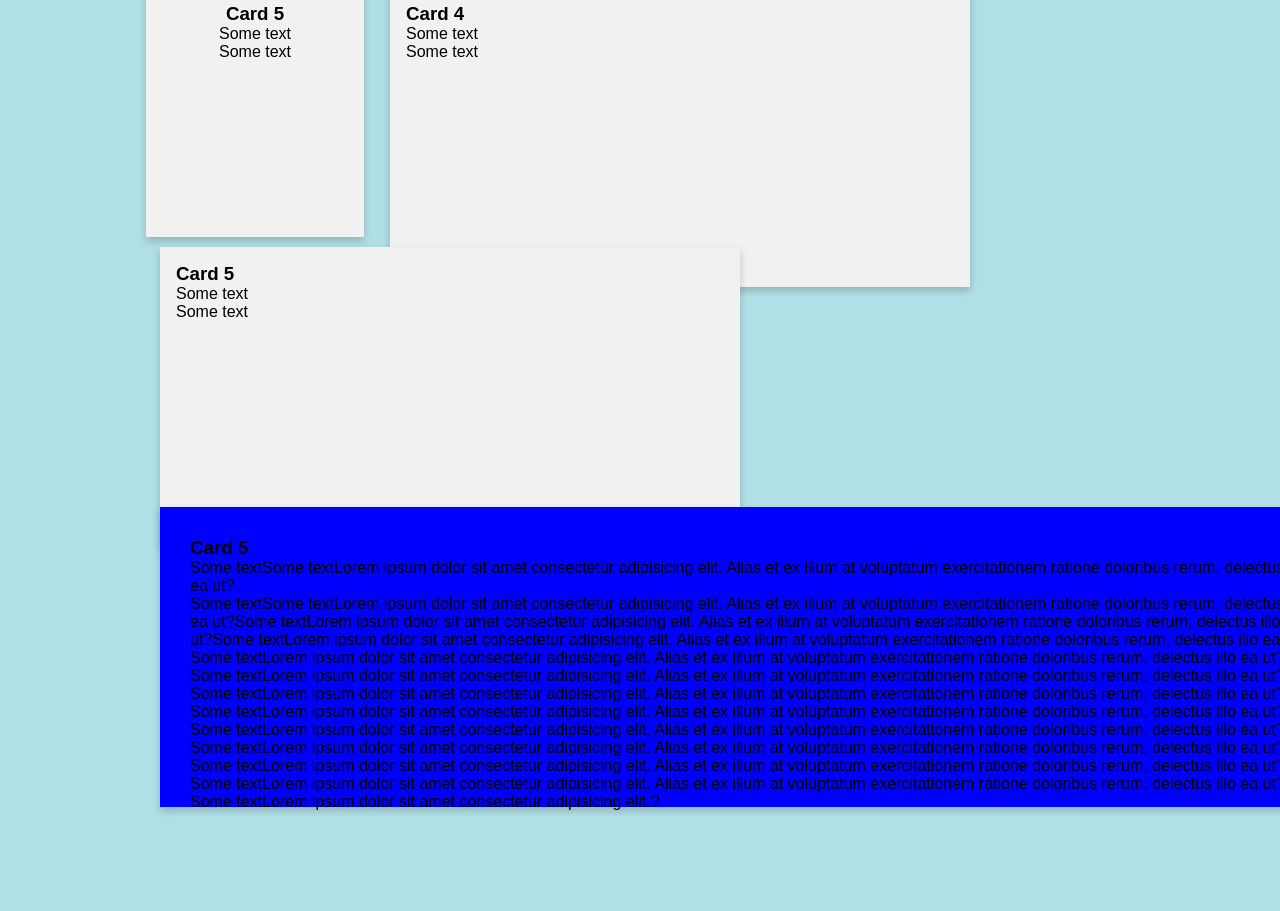
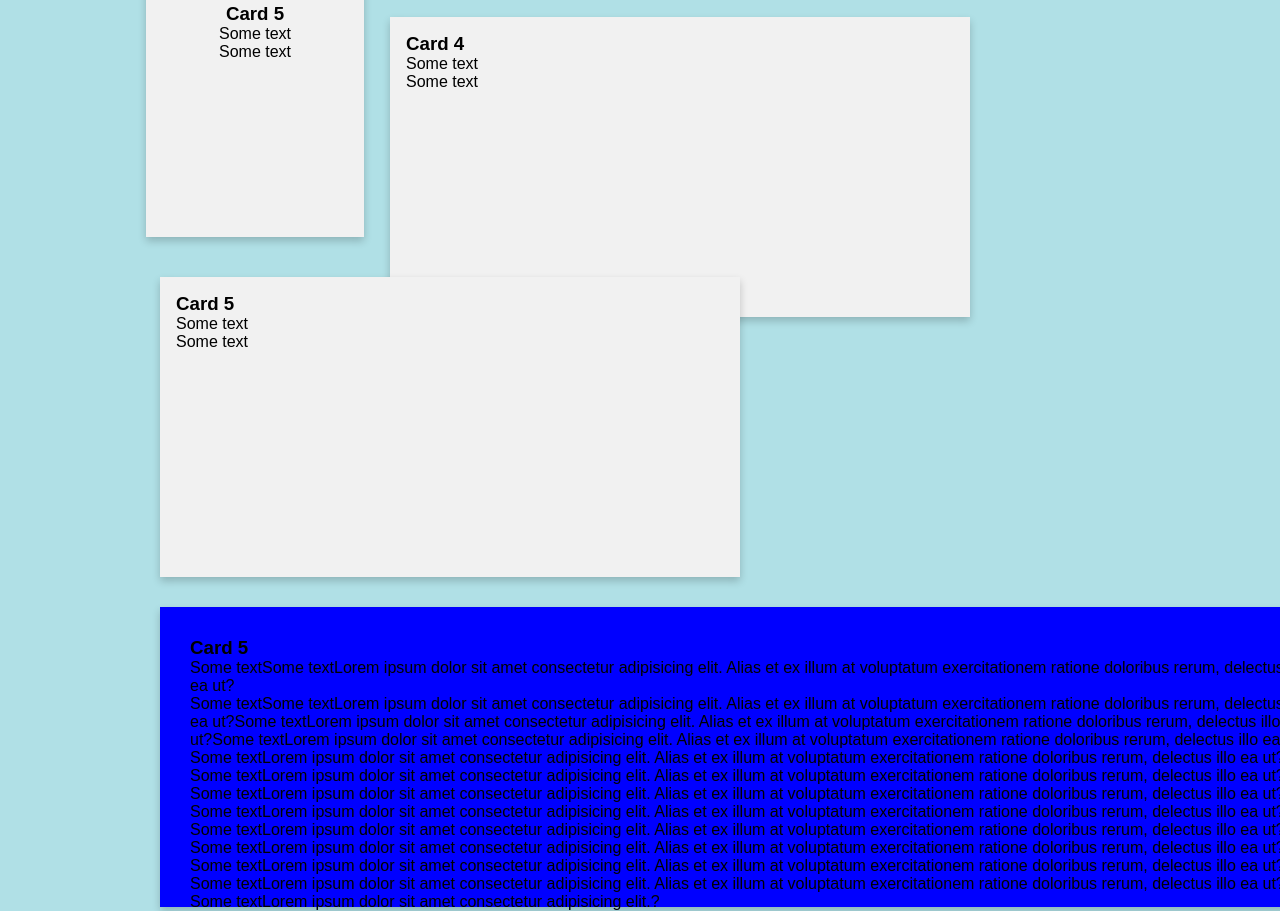
Before and after one commit to giegielee/teamdevalappars, a plain HTML site: page careerplan.html in a window 1280 px wide. Shown: the part 528-1439 px from the top of the page. Drawn offline with Linux system fonts and the light colour scheme.

Commit message:
edited careerplan.css

```diff
--- a/careerplan.css
+++ b/careerplan.css
@@ -118,6 +118,7 @@
   text-align: left;
   background-color: #f1f1f1;
   height: 300px;
+  margin-top: 30px;
 }
 
 .summary .column {
@@ -141,4 +142,5 @@
   text-align: left;
   background-color: blue;
   height: 300px;
+  margin-top: 100px;
 }
```
